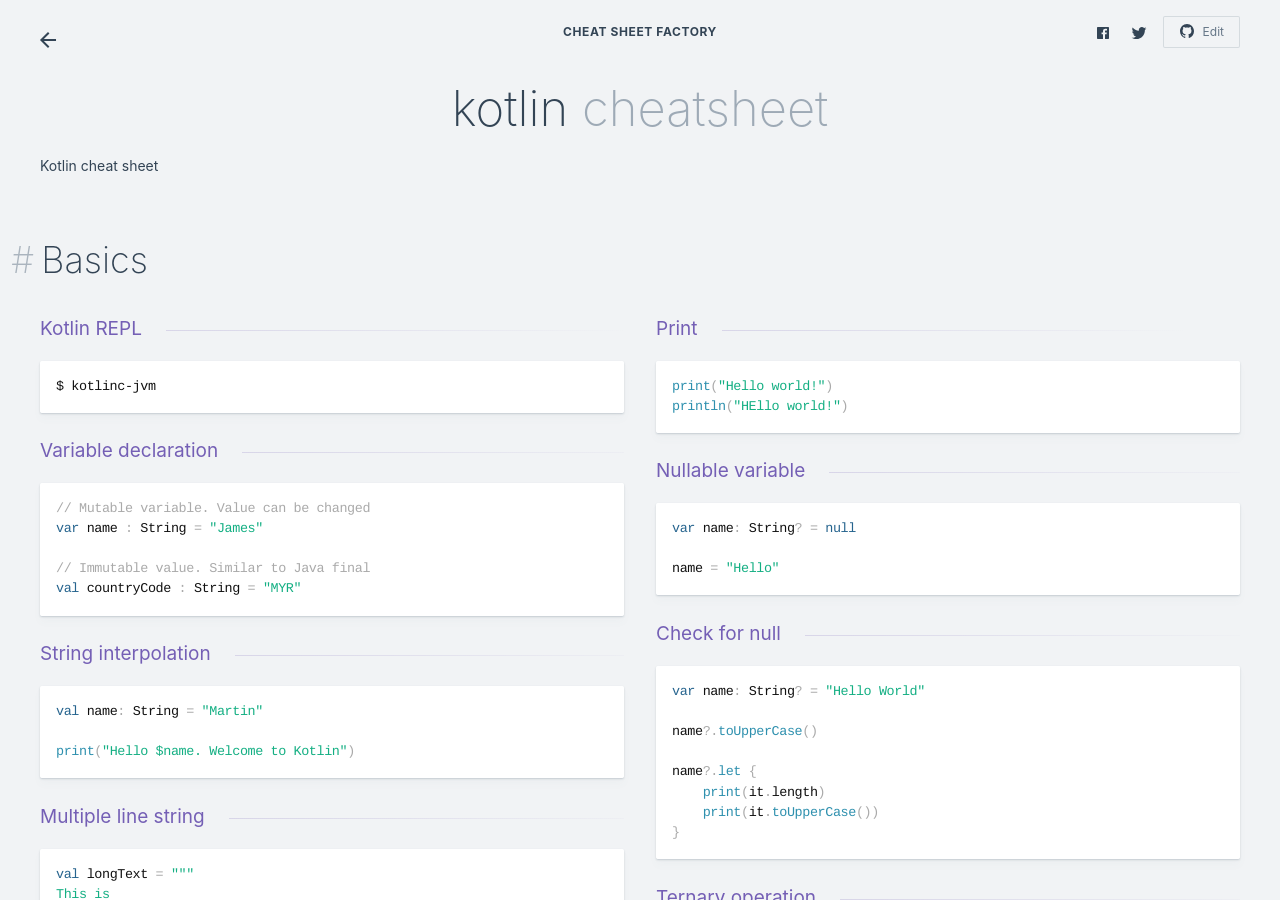
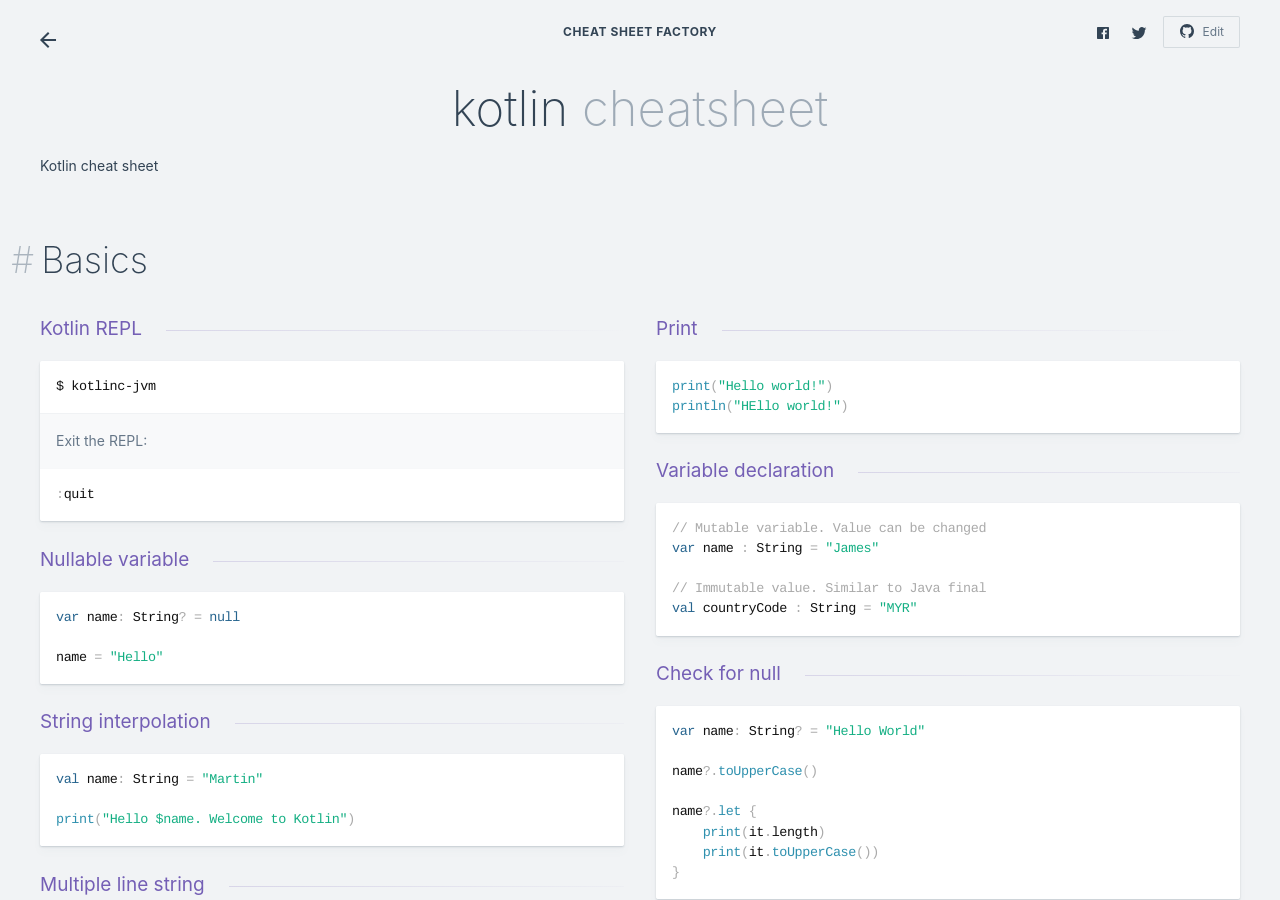
Before and after one commit to kasramp/cheat-sheet-factory, a Jekyll site: the page built from kotlin/kotlin.md, in a window 1280 px wide and 900 px high. Built offline with Jekyll 4.4.1, drawn with Linux system fonts in a browser that asks for light colours; nearby versions of some CDN libraries.

Commit message:
Update kotlin.md

````diff
--- a/kotlin/kotlin.md
+++ b/kotlin/kotlin.md
@@ -22,6 +22,12 @@ intro: |
 
 ```bash
 $ kotlinc-jvm
+```
+
+Exit the REPL:
+
+```kotlin
+:quit
 ```
 
 ### Print
````
